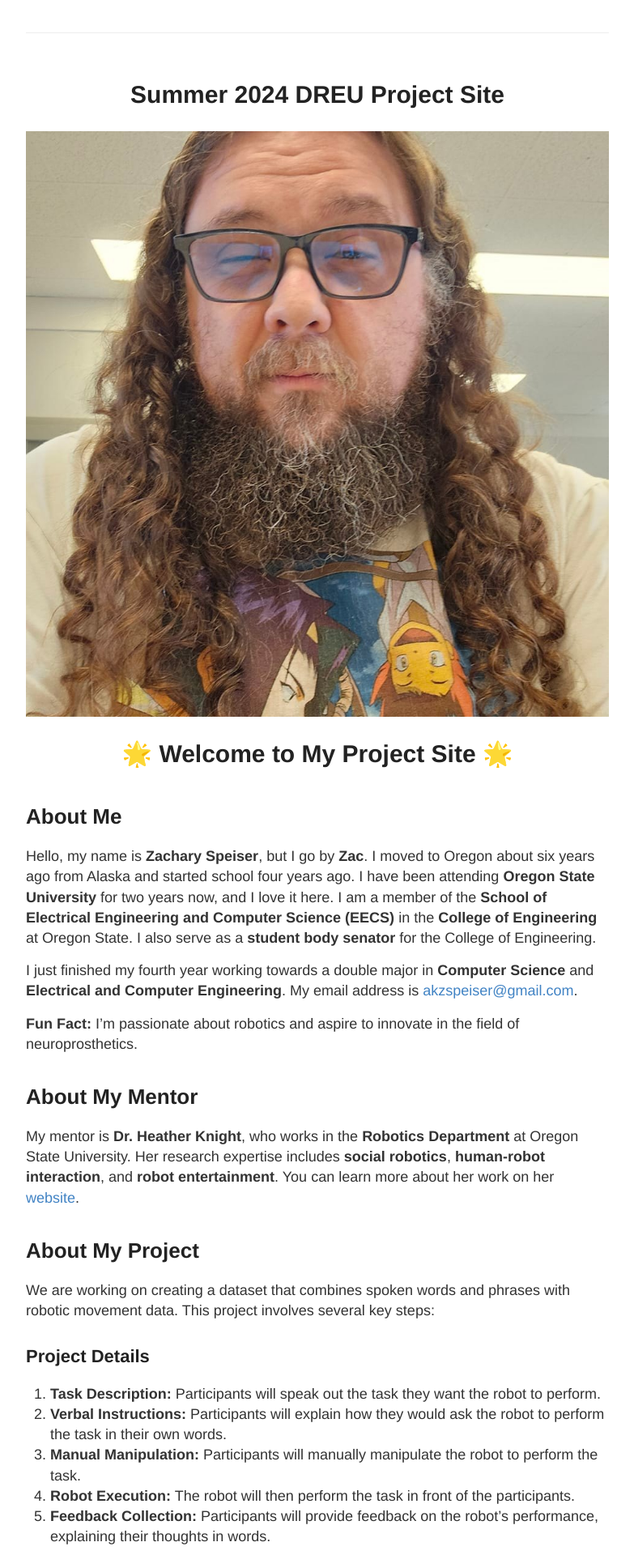
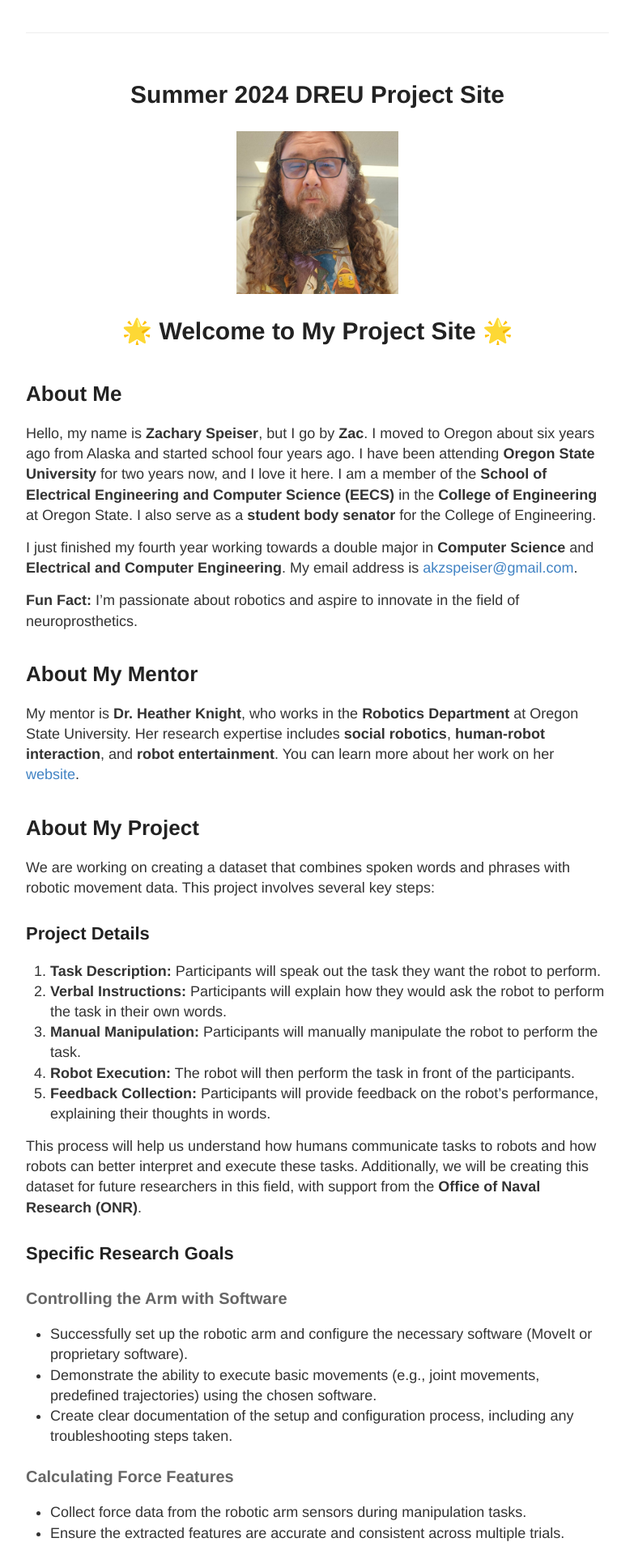
Before and after one commit to akzspeiser/akzspeiser.github2.io, a Jekyll site: the page built from index.md, in a window 1280 px wide. Shown: the top 1920 px of the page at 81% size, without its empty margins (248-1031 px from the left). Built offline with Jekyll 4.4.1, drawn with Linux system fonts in a browser that asks for light colours; our own code applies the rules of GitHub Pages for plain Markdown files.

Commit message:
Update index.md

```diff
--- a/index.md
+++ b/index.md
@@ -3,7 +3,7 @@ title: Summer 2024 DREU Project Site
 ---
 
 
-![Picture of me](images/me.jpg)
+<img src="images/me.jpg" alt="Picture of me" style="width: 200px;">
 
 # 🌟 Welcome to My Project Site 🌟
 
```
